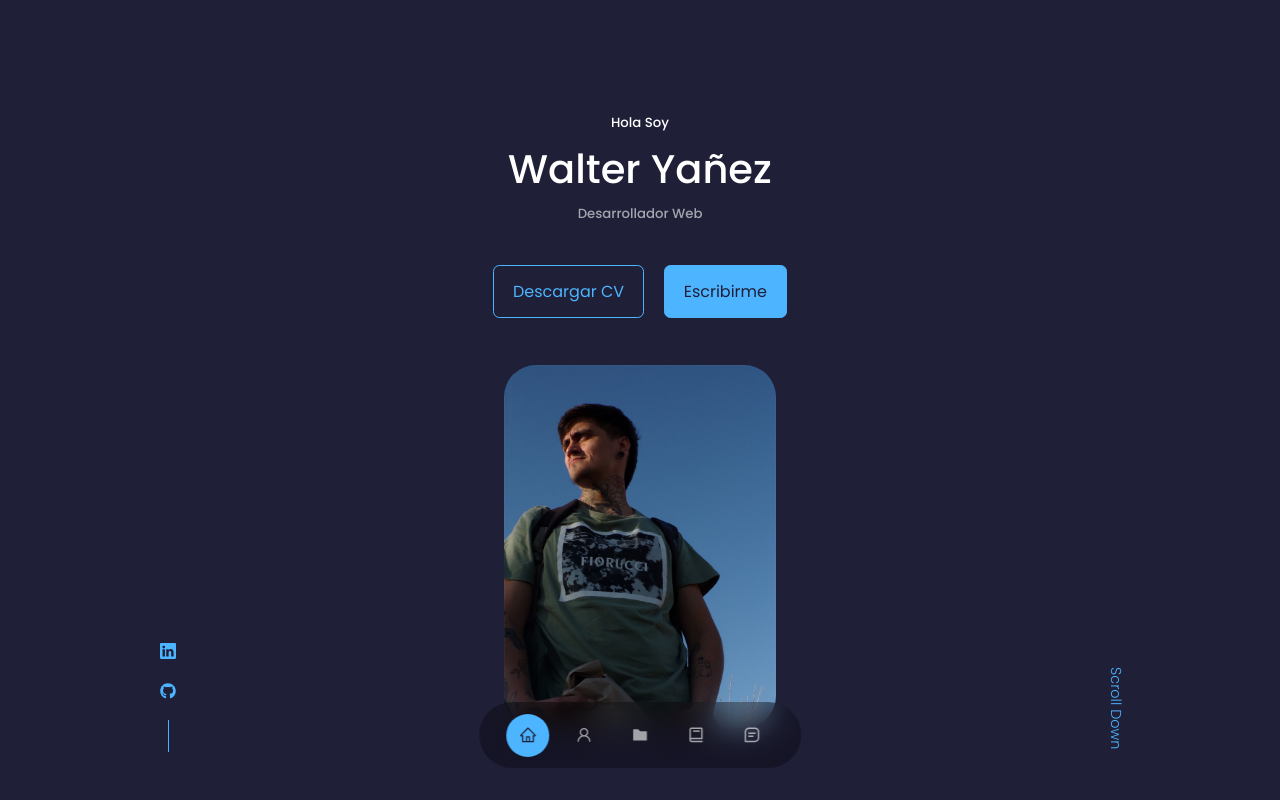
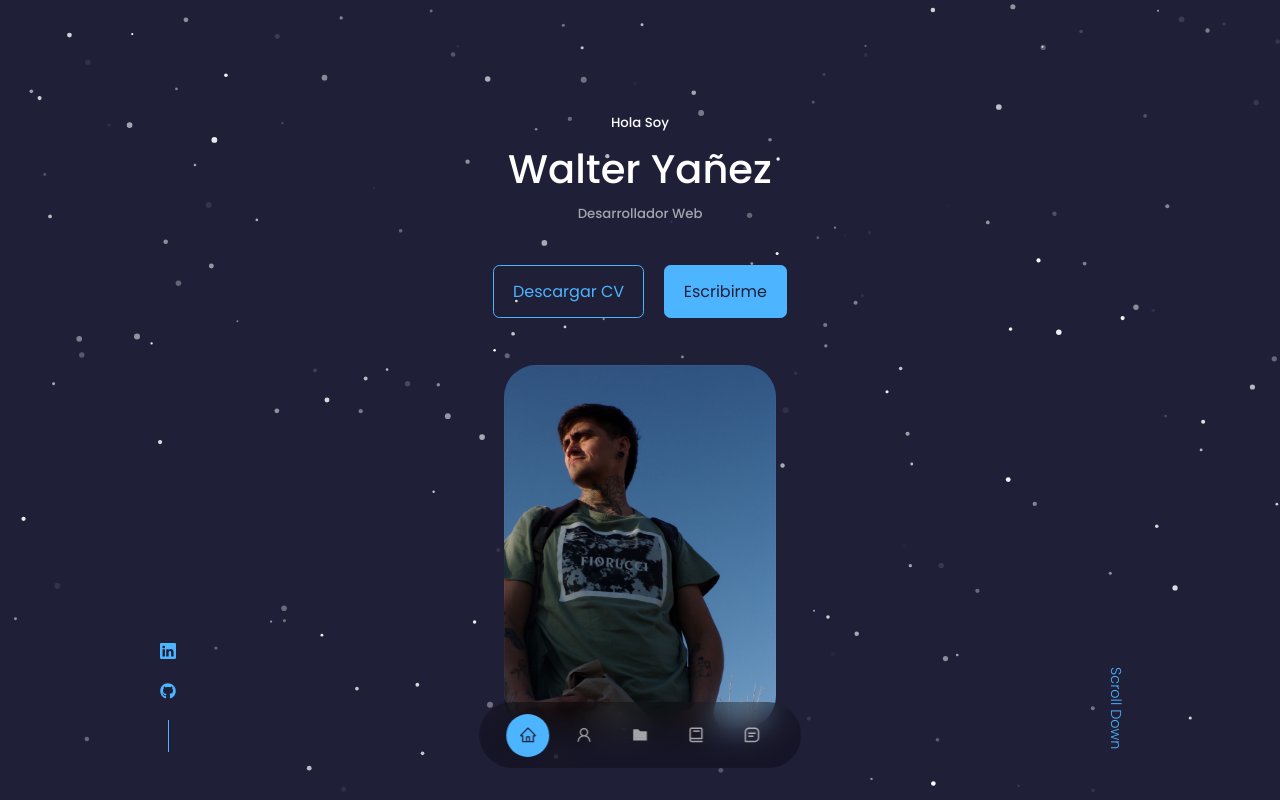
Before and after one commit to YFWalter/portfolio, a React (Create React App) app: page / in a window 1280 px wide. Shown: the top 800 px of the page. Built offline with nearby package versions, Linux system fonts and the light colour scheme.

Commit message:
fixed background particles

```diff
--- a/src/App.jsx
+++ b/src/App.jsx
@@ -11,7 +11,9 @@ import Footer from './components/footer/Footer'
 export const App = () => {
   return (
     <>
-      {/* <Particle/> */}
+      <div>
+      <Particle/>
+      </div>
       <Header />
       <Nav />
       <About />
--- a/src/components/particles/Particle.jsx
+++ b/src/components/particles/Particle.jsx
@@ -3,6 +3,7 @@ import { loadFull } from 'tsparticles'
 import particlesConfig from '../../config/configParticles.json';
 
 import React from 'react'
+import './particle.css'
 
 function Particle() {
     const particlesInit = async (main) => {
@@ -18,6 +19,7 @@ function Particle() {
 
     return (
         <Particles
+            className='particles'
             id='tsparticles'
             init={particlesInit}
             loaded={particlesLoaded}
--- /dev/null
+++ b/src/components/particles/particle.css
@@ -0,0 +1,5 @@
+.particles {
+    position: fixed;
+    width: 100%;
+    z-index: -1;
+}
```
